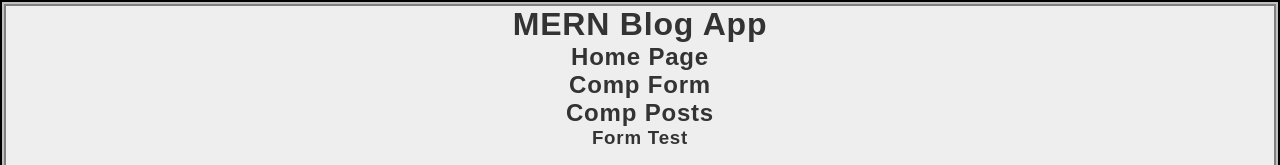
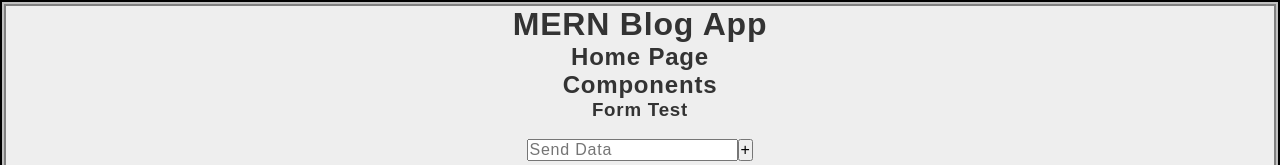
Before and after one commit to awwmicky/mern-deploy-test, a React (Create React App) app in the folder client/: page / in a window 1280 px wide. Shown: the top 165 px of the page. Built offline with nearby package versions, Linux system fonts and the light colour scheme; no server answers.

Commit message:
small edits

```diff
--- a/client/src/components/Form/Form.js
+++ b/client/src/components/Form/Form.js
@@ -7,7 +7,7 @@ export default function Form () {
 
   return (
     <form className="App">
-      <h2>Comp Form</h2>
+      <h2>Components</h2>
     </form>
   );
 
--- a/client/src/components/Posts/Posts.js
+++ /dev/null
@@ -1,14 +0,0 @@
-import React from 'react' // , { useState }
-import './Posts.css'
-
-
-
-export default function Posts () {
-
-  return (
-    <section className="App">
-      <h2>Comp Posts</h2>
-    </section>
-  );
-
-}
--- a/client/src/components/Test/Test.js
+++ b/client/src/components/Test/Test.js
@@ -34,7 +34,7 @@ export default function Test () {
 
   useEffect(() => { getData() }, [ ])
 
-  const handleSubmit = async (e) => {
+  const handleSubmit = (e) => {
     e.preventDefault()
 
     if (!text.trim()) return;
--- a/client/src/views/HomePage.js
+++ b/client/src/views/HomePage.js
@@ -1,6 +1,5 @@
 import React from 'react'
 import Form from '../components/Form/Form'
-import Posts from '../components/Posts/Posts'
 import Test from '../components/Test/Test'
 
 export default function HomePage () {
@@ -10,7 +9,6 @@ export default function HomePage () {
                 Home Page
             </h2>
             <Form />
-            <Posts />
             <Test />
         </div>
     );
```
Also changed, not shown: client/src/components/Posts/Posts.css (deleted), 1 other file (tests, documents, lock files or other folders).
